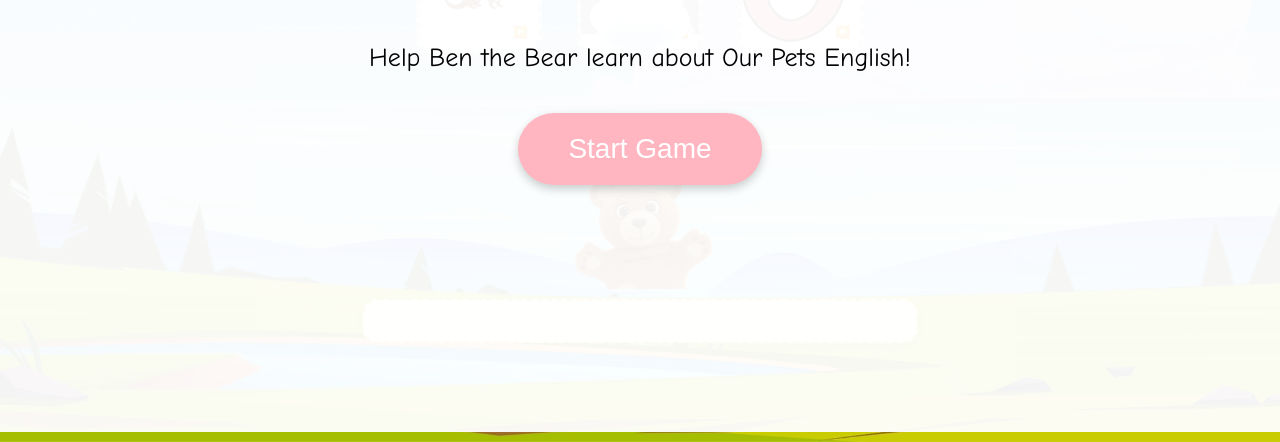
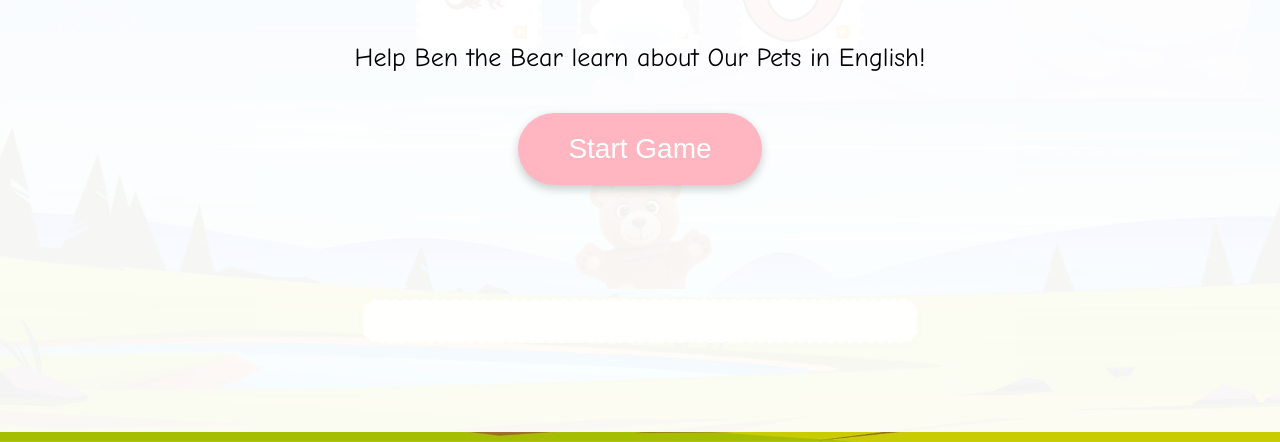
Before and after one commit to lizetteelenaas-png/Unit-7-Our-Pets, a plain HTML site: page Game-Conejo-Pets.html in a window 1280 px wide. Shown: the part 368-810 px from the top of the page. Drawn offline with Linux system fonts and the light colour scheme; grey boxes are pictures that could not be loaded.

Commit message:
Update Game-Conejo-Pets.html

```diff
--- a/Game-Conejo-Pets.html
+++ b/Game-Conejo-Pets.html
@@ -211,7 +211,7 @@
 
 <div class="start-screen" id="startScreen">
   <h1> 📘 Unit 7 Our Pets 🖍️</h1>
-  <p>Help Ben the Bear learn about Our Pets English!</p>
+  <p>Help Ben the Bear learn about Our Pets in English!</p>
   <button class="start-button" onclick="startGame()">Start Game</button>
   <audio id="bgMusic" loop>
     <source src="music.mp3" type="audio/mpeg">
```
